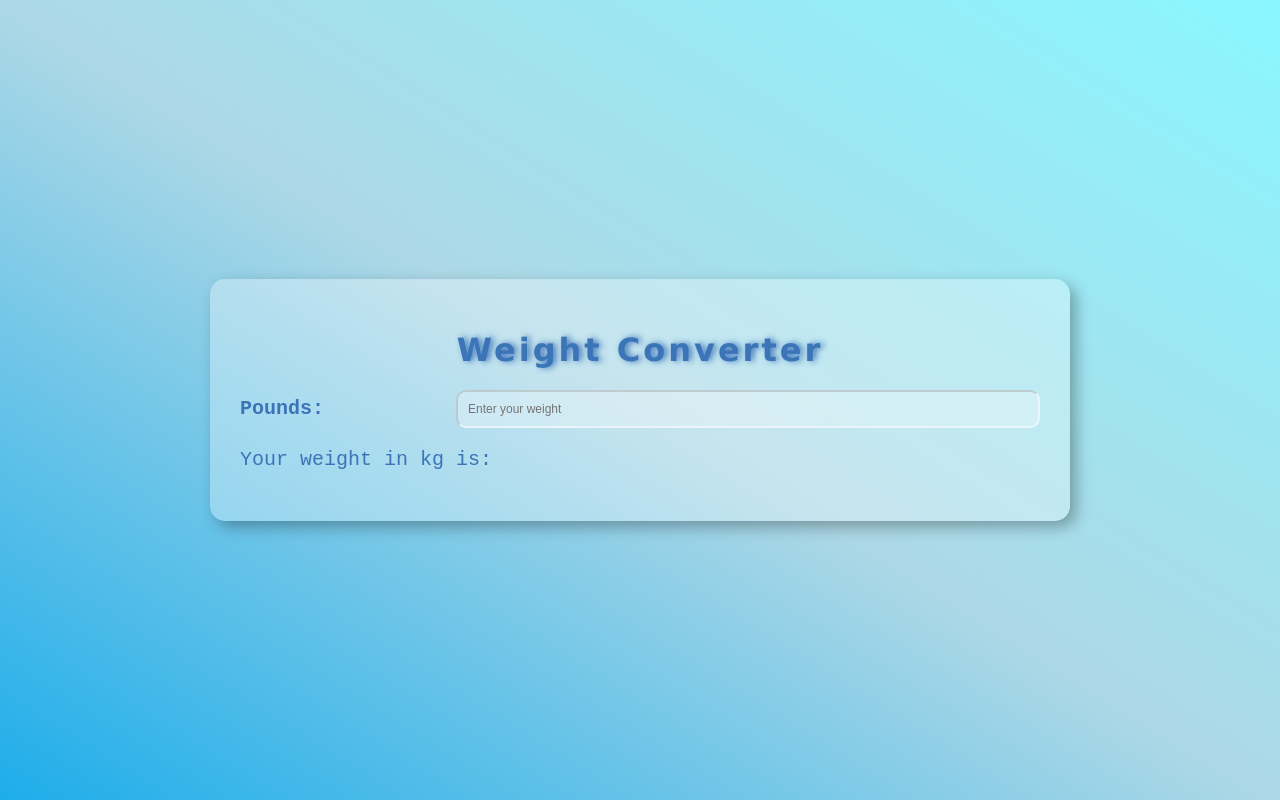
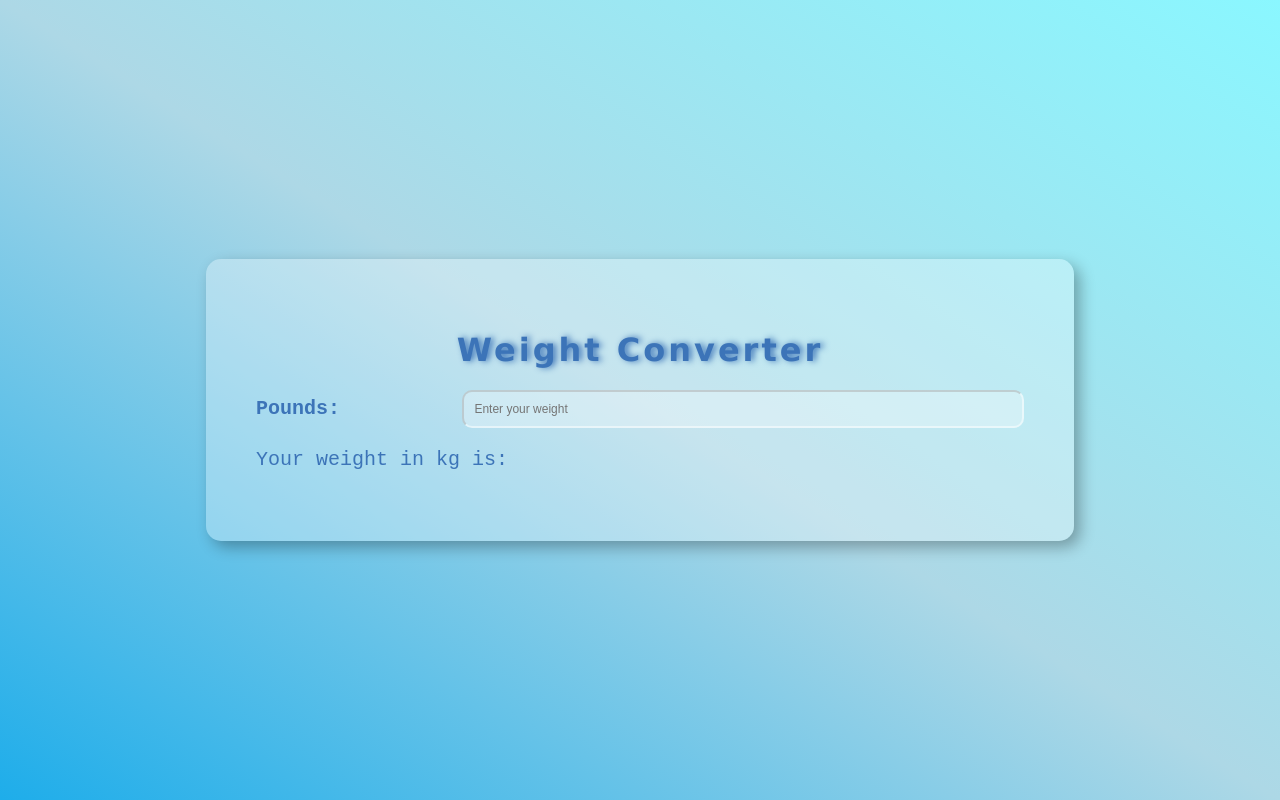
Before and after one commit to KranthiTeja59/weightconverter, a plain HTML site: page index.html in a window 1280 px wide. Drawn offline with Linux system fonts and the light colour scheme.

Commit message:
Update index.css

```diff
--- a/index.css
+++ b/index.css
@@ -12,11 +12,11 @@ body{
 
 .container{
     background: rgba(255,255,255,0.3);
-    padding: 30px;
+    padding: 50px;
     box-shadow: 6px 6px 15px rgba(0,0,0,.3);
     border-radius: 15px;
-    width: 75%;
-    max-width: 800px;
+    width: 60%;
+   /* max-width: 800px;*/
 }
 
 .input-container{
```
